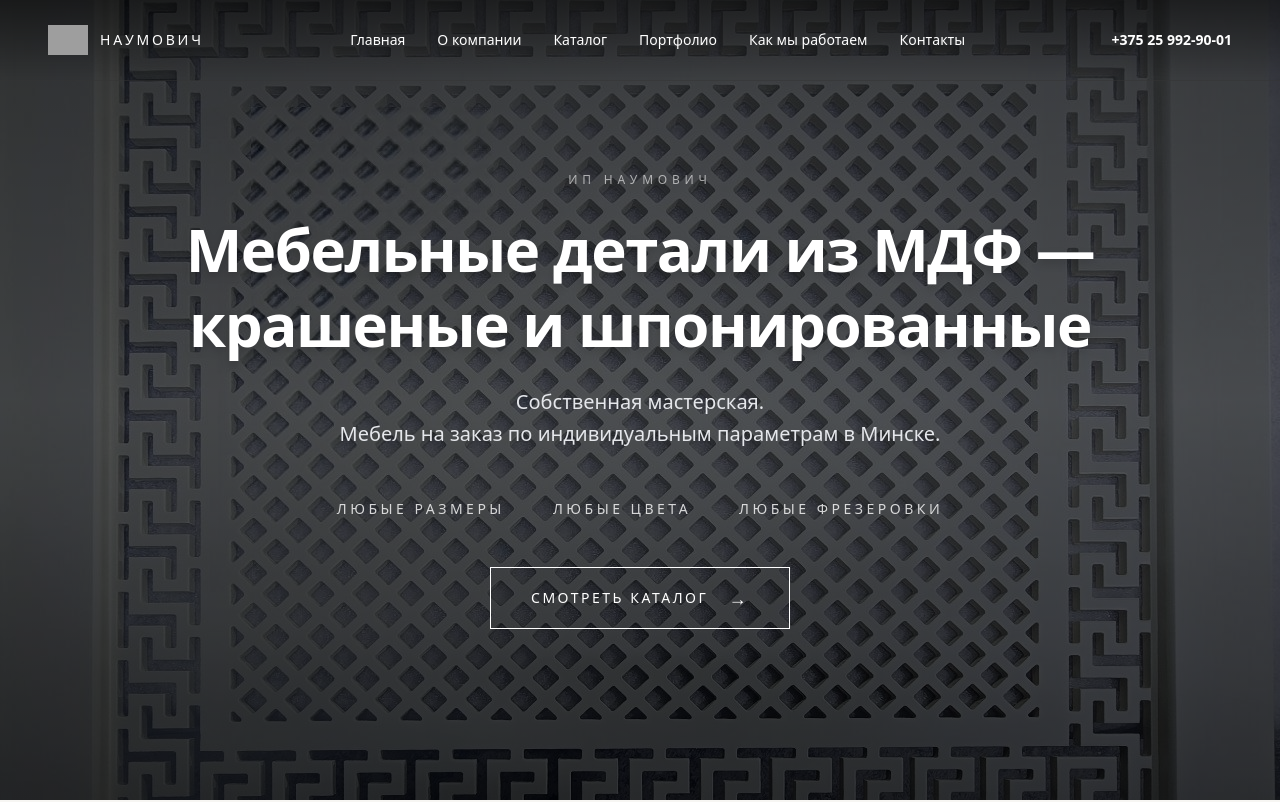
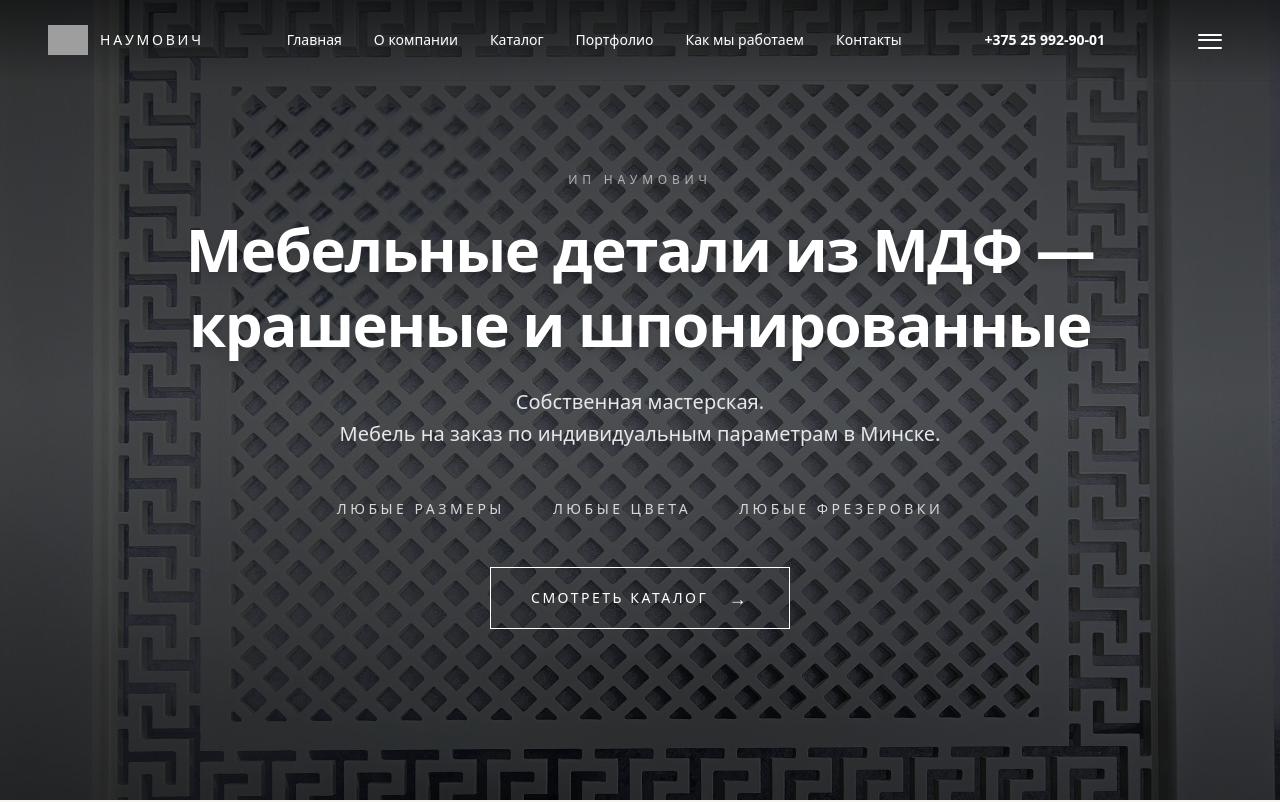
Before and after one commit to IljaBelousow/naumovich-site, a Next.js app: page / in a window 1280 px wide. Shown: the top 802 px of the page. Built offline with nearby package versions, Linux system fonts and the light colour scheme; grey boxes are pictures that could not be loaded.

Commit message:
Keep burger menu available on desktop and mobile

```diff
--- a/src/components/Header.tsx
+++ b/src/components/Header.tsx
@@ -70,8 +70,8 @@ export default function Header() {
             +375 25 992-90-01
           </a>
 
-          <div className="flex items-center gap-4 lg:hidden">
-            <div className={`flex items-center gap-3 ${textColor}`} aria-label="Связаться с нами">
+          <div className="flex items-center gap-4">
+            <div className={`flex items-center gap-3 lg:hidden ${textColor}`} aria-label="Связаться с нами">
             <a href="https://www.instagram.com/vintazh100" target="_blank" rel="noopener noreferrer" aria-label="Instagram" title="Instagram" className="transition-all duration-300 hover:scale-110 hover:opacity-80">
               <svg viewBox="0 0 24 24" className="h-[22px] w-[22px]" fill="none" stroke="currentColor" strokeWidth="1.7" strokeLinecap="round" strokeLinejoin="round" aria-hidden="true"><rect x="3" y="3" width="18" height="18" rx="5"/><circle cx="12" cy="12" r="4"/><circle cx="17.5" cy="6.5" r=".8" fill="currentColor" stroke="none"/></svg>
             </a>
@@ -107,7 +107,7 @@ export default function Header() {
         </div>
 
         {mobileMenuOpen && (
-          <div className="menu-overlay fixed inset-0 z-[60] flex justify-end lg:hidden" onClick={() => setMobileMenuOpen(false)}>
+          <div className="menu-overlay fixed inset-0 z-[60] flex justify-end" onClick={() => setMobileMenuOpen(false)}>
             <button
               type="button"
               aria-label="Закрыть меню"
```
